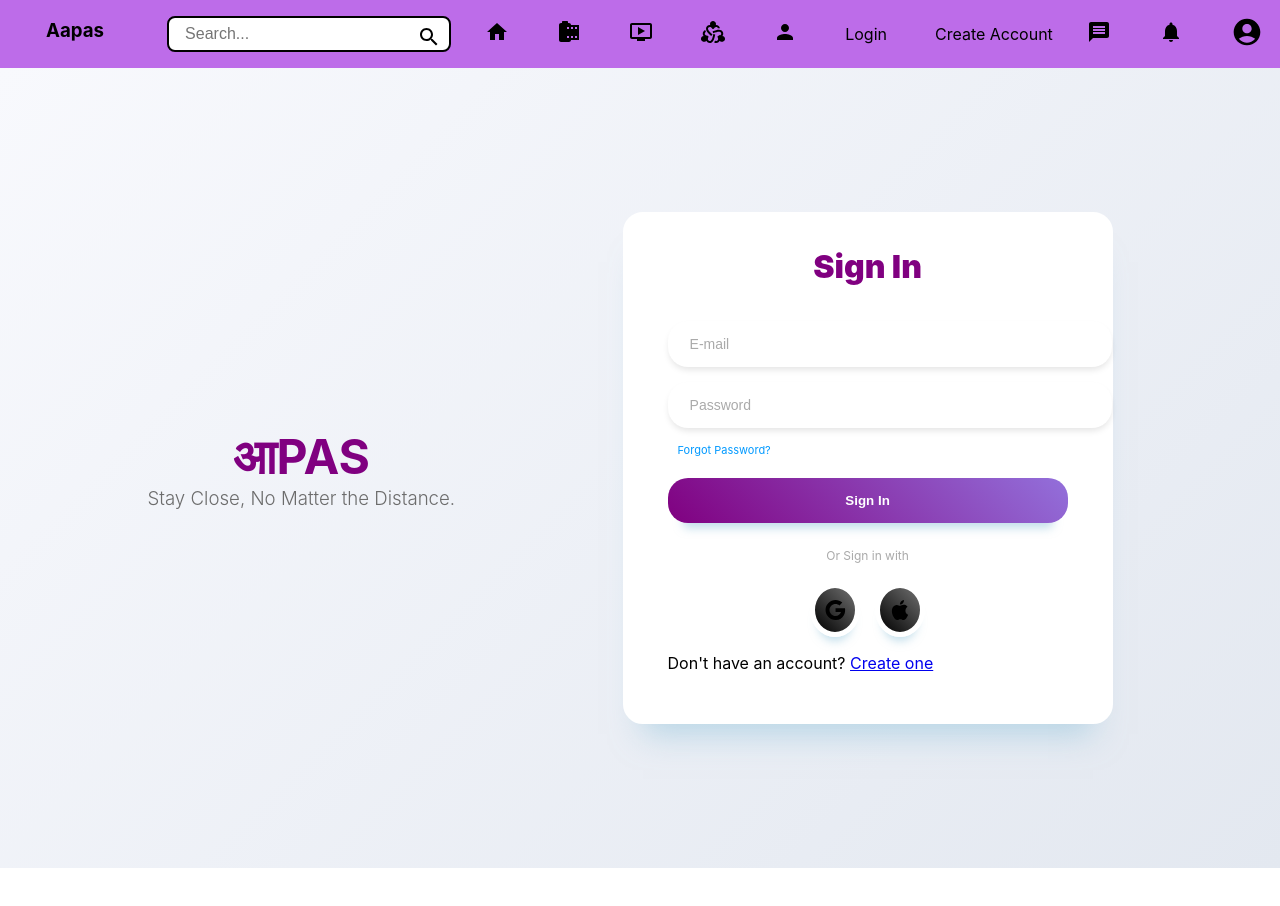
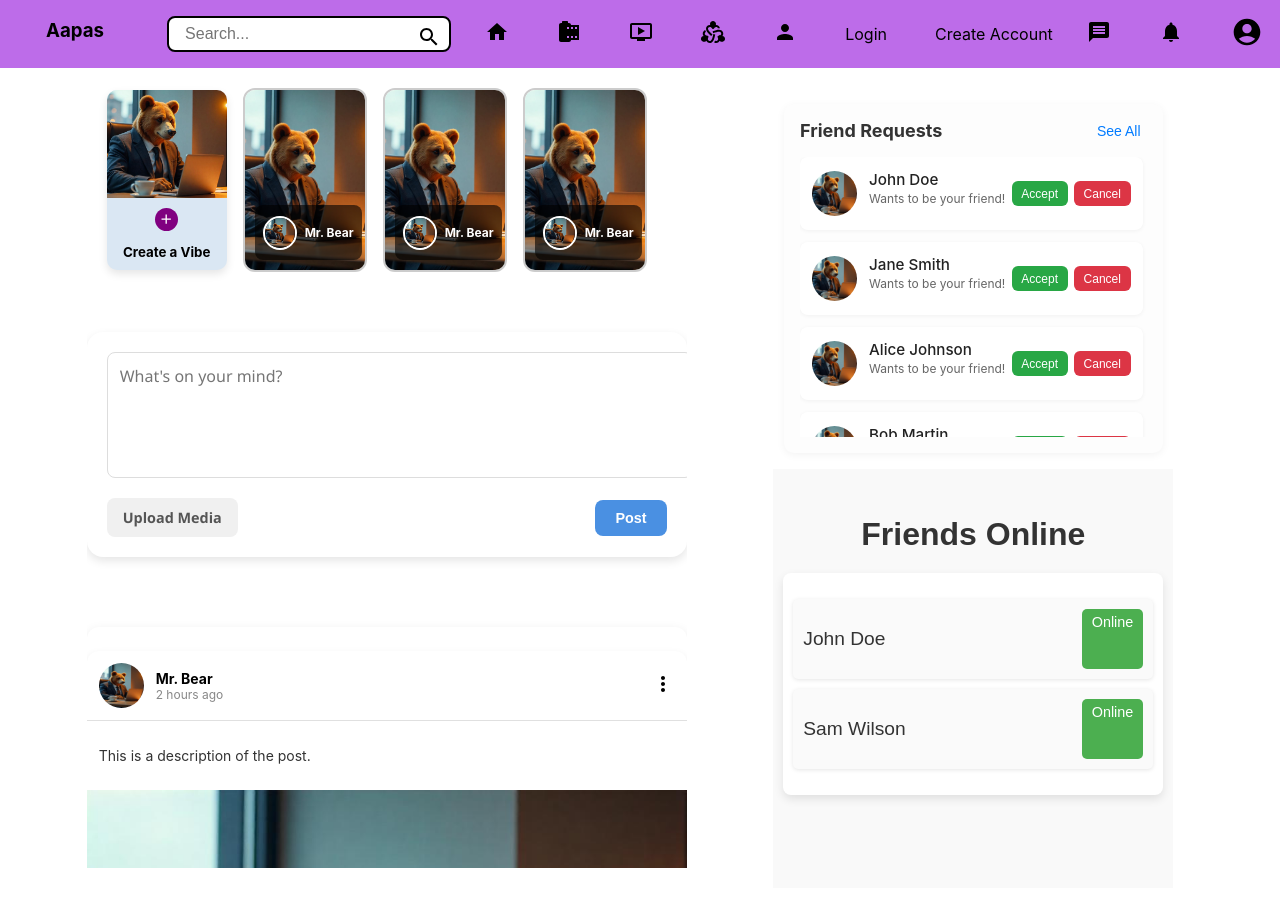
Before and after one commit to TechnoCre/aapas, a React (Create React App) app: page / in a window 1280 px wide. Before the commit this address led to /login. Before the commit the page ends 868 px from the top, so only its background shows below. Built offline with nearby package versions, Linux system fonts and the light colour scheme.

Commit message:
I have fix the issue of Home Page.

```diff
--- a/src/App.js
+++ b/src/App.js
@@ -21,7 +21,7 @@
         <NavbarMenu />
         <Routes>
           {/* Redirect root URL to Login Page */}
-          <Route path="/" element={<Navigate to="/login" />} />
+          <Route path="/" element={<HomePageView />} />
           <Route path="/login" element={<LoginPageView />} />
           <Route path="/create-account" element={<CreateAccountPageView />} />
           <Route path="/home" element={<HomePageView />} />
```
